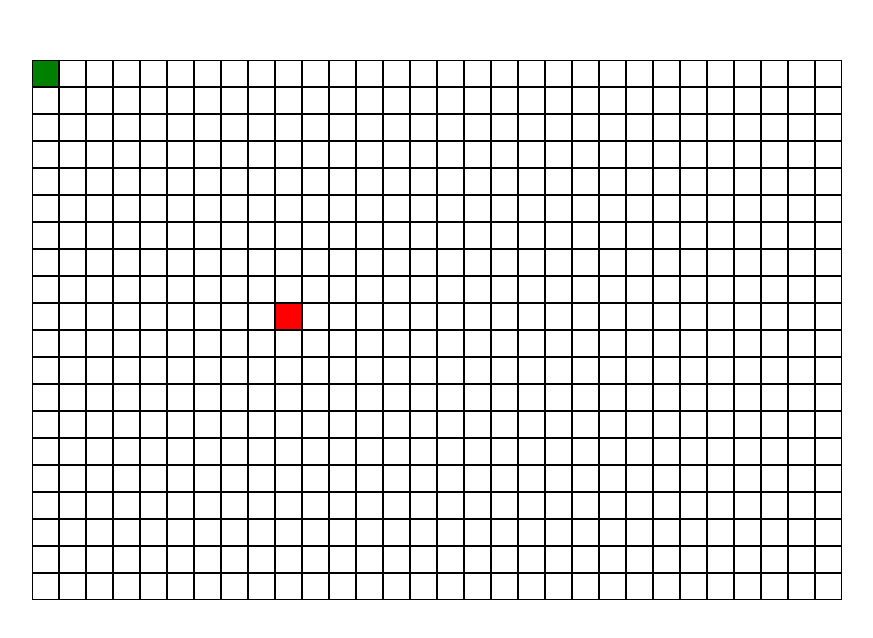
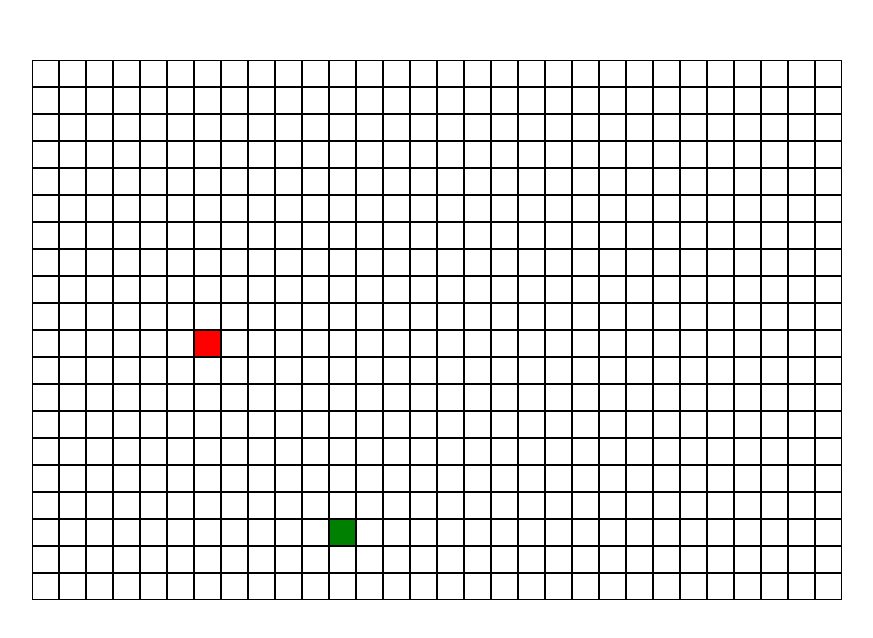
Before and after one commit to Jasonchen272/Path-Search-Visualizer, a React (Create React App) app: page / in a window 1280 px wide. Shown: the part 150-788 px from the top of the page, without its empty margins (203-1076 px from the left). Built offline with nearby package versions, Linux system fonts and the light colour scheme.

Commit message:
Tommy push 2
randomized start and end by implementing a random number generating function

```diff
--- a/src/VisualizerComponents/SearchVisualizer.js
+++ b/src/VisualizerComponents/SearchVisualizer.js
@@ -1,5 +1,8 @@
 import {React , useState, useEffect} from 'react'
 import Node from './Node.js'
+
+const GRID_HEIGHT = 20;
+const GRID_WIDTH = 30;
 
 function SearchVisualizer () {
     const [grid, setGrid] = useState([])
@@ -10,12 +13,17 @@ function SearchVisualizer () {
 
     function initializeGrid() {
         const matrix = []
-        for (let i = 0; i < 20; i++) {
+        let start = [randomIntFromInterval(0, GRID_HEIGHT), randomIntFromInterval(0, GRID_WIDTH)];
+        let end = [randomIntFromInterval(0, GRID_HEIGHT), randomIntFromInterval(0, GRID_WIDTH)];
+        while (start === end) {
+            end = [randomIntFromInterval(0, GRID_HEIGHT), randomIntFromInterval(0, GRID_WIDTH)];
+        }
+        for (let i = 0; i < GRID_HEIGHT; i++) {
             const row = []
-            for (let j = 0; j < 30; j++) {
-                if (i === 0 && j === 0){
+            for (let j = 0; j < GRID_WIDTH; j++) {
+                if (i === start[0] && j === start[1]){
                     row.push({visited: false, type:"start"})
-                } else if(i === 9 && j === 9) {
+                } else if(i === end[0] && j === end[1]) {
                     row.push({visited: false, type:"end"})
                 } else {
                     row.push({visited: false, type:"path"})
@@ -40,4 +48,8 @@ function SearchVisualizer () {
     )
 }
 
+function randomIntFromInterval(min, max) {
+    return Math.floor(Math.random() * (max - min + 1) + min);
+}
+
 export default SearchVisualizer
```
